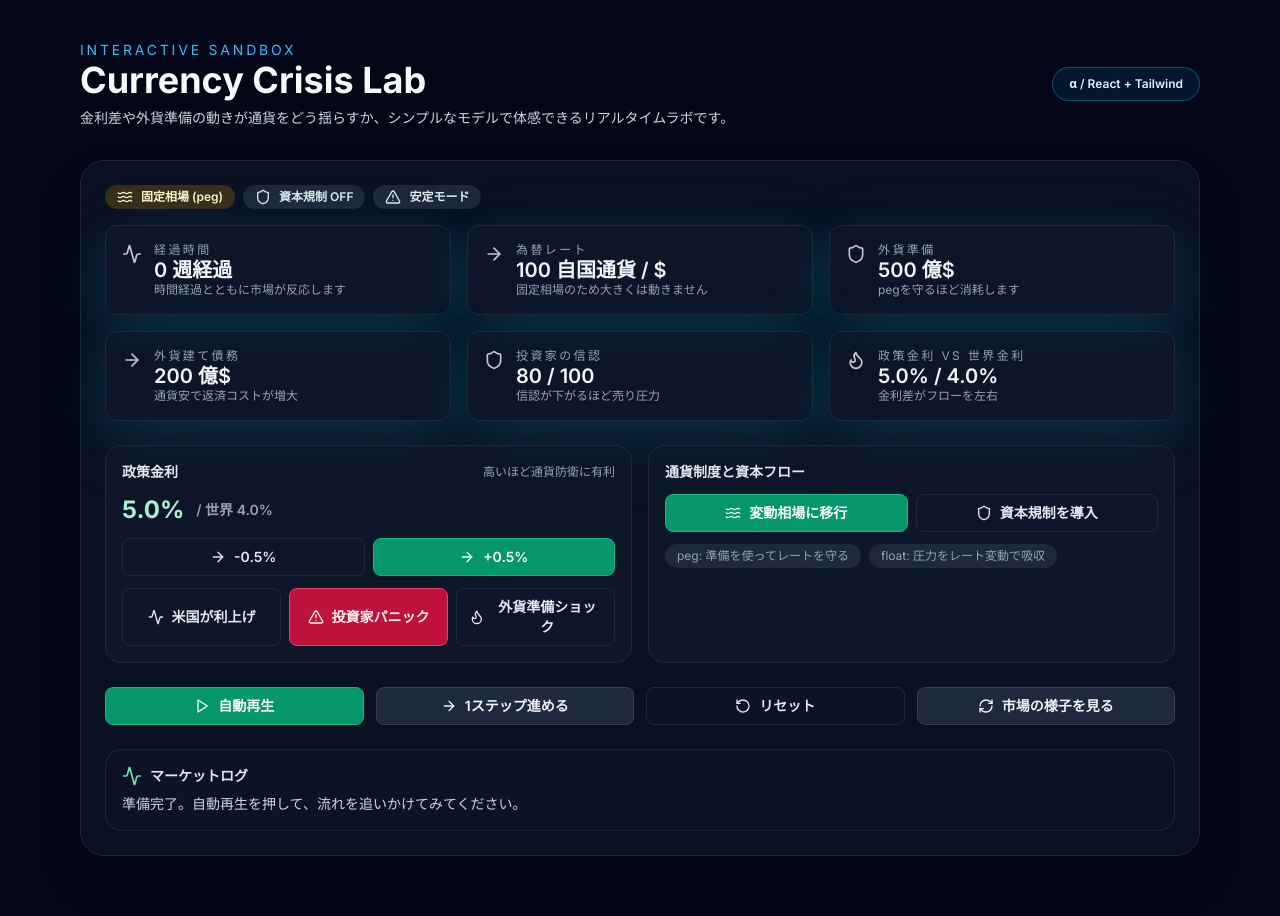
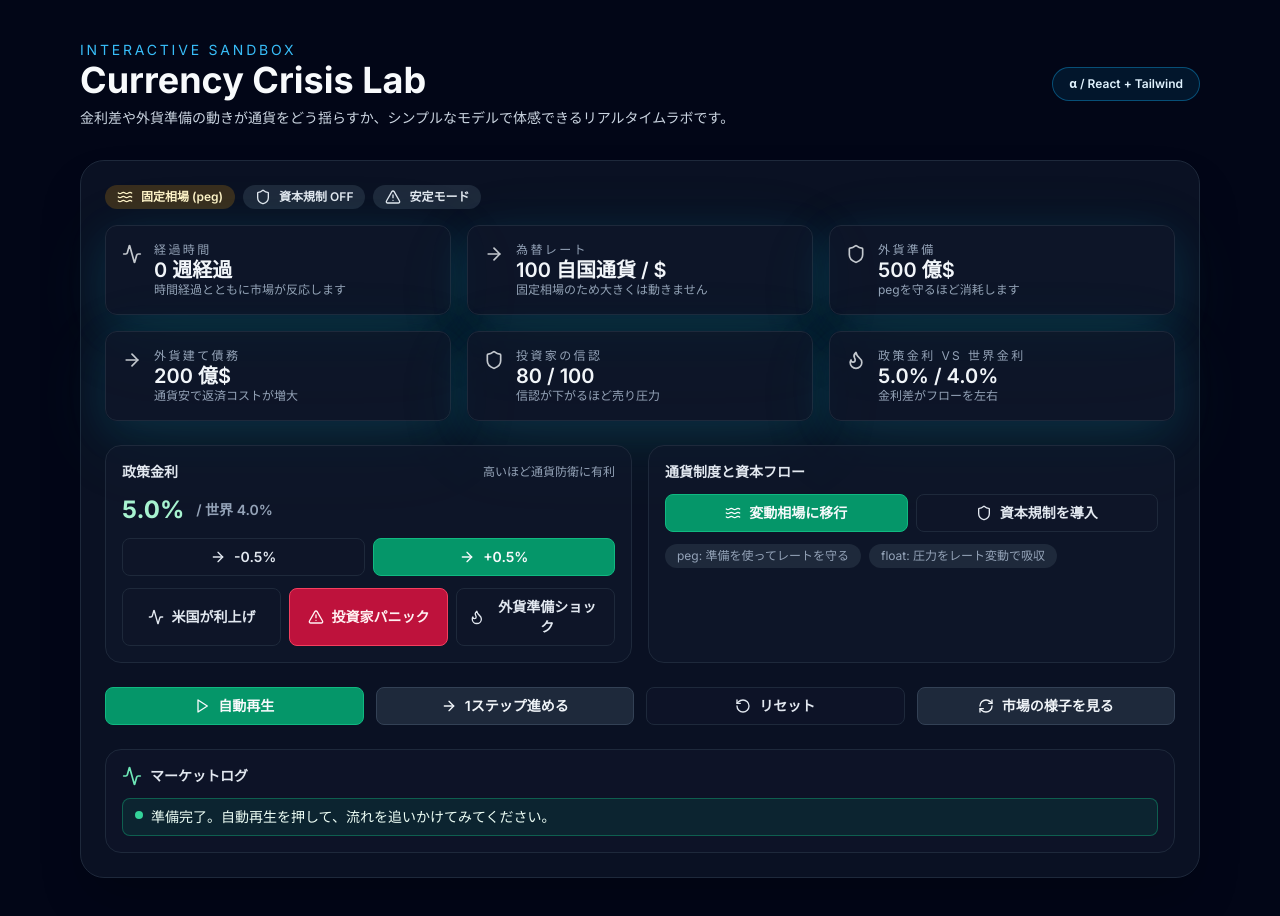
Before and after one commit to komakamo/Economic-soft-3-on, a React (Vite) app: page / in a window 1280 px wide. Built offline with nearby package versions, Linux system fonts and the light colour scheme.

Commit message:
Add rolling market logs and list display

```diff
--- a/src/CurrencyCrisisLab.jsx
+++ b/src/CurrencyCrisisLab.jsx
@@ -12,6 +12,9 @@ import {
   Waves,
 } from 'lucide-react';
 
+const INITIAL_MESSAGE = '準備完了。自動再生を押して、流れを追いかけてみてください。';
+const MAX_LOGS = 12;
+
 const createInitialState = () => ({
   time: 0,
   exchangeRate: 100,
@@ -22,11 +25,20 @@ const createInitialState = () => ({
   globalInterestRate: 4,
   capitalControls: false,
   regime: 'peg',
-  status: '準備完了。自動再生を押して、流れを追いかけてみてください。',
+  status: INITIAL_MESSAGE,
+  logs: [INITIAL_MESSAGE],
   crisis: null,
 });
 
 const clamp = (value, min, max) => Math.min(max, Math.max(min, value));
+
+const appendLog = (logs, message) => {
+  const nextLogs = [...logs, message];
+  if (nextLogs.length > MAX_LOGS) {
+    return nextLogs.slice(-MAX_LOGS);
+  }
+  return nextLogs;
+};
 
 const formatNumber = (value) => value.toLocaleString('ja-JP', { maximumFractionDigits: 1 });
 
@@ -85,6 +97,7 @@ function simulateStep(state) {
   }
 
   next.status = status || '市場は慎重に推移しています。';
+  next.logs = appendLog(state.logs, next.status);
   return next;
 }
 
@@ -148,51 +161,66 @@ function CurrencyCrisisLab() {
   }, [state.crisis, autoPlay]);
 
   const handleRateChange = (delta) => {
-    setState((prev) => ({
-      ...prev,
-      interestRate: clamp(prev.interestRate + delta, 0, 25),
-      status: delta > 0 ? '政策金利を引き上げました。' : '政策金利を引き下げました。',
-    }));
+    setState((prev) => {
+      const status = delta > 0 ? '政策金利を引き上げました。' : '政策金利を引き下げました。';
+      return {
+        ...prev,
+        interestRate: clamp(prev.interestRate + delta, 0, 25),
+        status,
+        logs: appendLog(prev.logs, status),
+      };
+    });
   };
 
   const handleShock = (type) => {
     setState((prev) => {
       const next = { ...prev };
+      let status = prev.status;
       if (type === 'global-rate') {
         next.globalInterestRate = clamp(next.globalInterestRate + 1.8, 0, 15);
-        next.status = '米国の利上げショック。安全資産への資金逃避が起きています。';
+        status = '米国の利上げショック。安全資産への資金逃避が起きています。';
       }
       if (type === 'panic') {
         next.investorConfidence = clamp(next.investorConfidence - 18, 0, 100);
-        next.status = 'ニュースで投資家心理が急落しました。';
+        status = 'ニュースで投資家心理が急落しました。';
       }
       if (type === 'oil') {
         next.reserves = clamp(next.reserves - 50, 0, 800);
-        next.status = '輸入コスト上昇で外貨準備が削られました。';
+        status = '輸入コスト上昇で外貨準備が削られました。';
       }
+      next.status = status;
+      next.logs = appendLog(prev.logs, status);
       return next;
     });
   };
 
   const toggleRegime = () => {
-    setState((prev) => ({
-      ...prev,
-      regime: prev.regime === 'peg' ? 'float' : 'peg',
-      status:
+    setState((prev) => {
+      const status =
         prev.regime === 'peg'
           ? '固定相場を終了し、変動相場へ移行しました。'
-          : '再びドルペッグへ戻しました。',
-    }));
+          : '再びドルペッグへ戻しました。';
+      return {
+        ...prev,
+        regime: prev.regime === 'peg' ? 'float' : 'peg',
+        status,
+        logs: appendLog(prev.logs, status),
+      };
+    });
   };
 
   const toggleControls = () => {
-    setState((prev) => ({
-      ...prev,
-      capitalControls: !prev.capitalControls,
-      status: !prev.capitalControls
+    setState((prev) => {
+      const status = !prev.capitalControls
         ? '資本規制を導入し、フローを絞りました。'
-        : '資本規制を解除しました。',
-    }));
+        : '資本規制を解除しました。';
+      return {
+        ...prev,
+        capitalControls: !prev.capitalControls,
+        status,
+        logs: appendLog(prev.logs, status),
+      };
+    });
   };
 
   const reset = () => {
@@ -335,7 +363,16 @@ function CurrencyCrisisLab() {
         />
         <ActionButton label="1ステップ進める" onClick={() => setState((prev) => simulateStep(prev))} icon={ArrowRight} />
         <ActionButton label="リセット" onClick={reset} icon={RotateCcw} tone="subtle" />
-        <ActionButton label="市場の様子を見る" onClick={() => setState((prev) => ({ ...prev, status: '市場は様子見しています。' }))} icon={RefreshCw} />
+        <ActionButton
+          label="市場の様子を見る"
+          onClick={() =>
+            setState((prev) => {
+              const status = '市場は様子見しています。';
+              return { ...prev, status, logs: appendLog(prev.logs, status) };
+            })
+          }
+          icon={RefreshCw}
+        />
       </div>
 
       <div className="mt-6 rounded-2xl border border-slate-800 bg-slate-900/60 p-4">
@@ -343,7 +380,28 @@ function CurrencyCrisisLab() {
           {state.crisis ? <AlertTriangle className="h-5 w-5 text-rose-400" /> : <Activity className="h-5 w-5 text-emerald-300" />}
           <span>{state.crisis ? '危機シグナル' : 'マーケットログ'}</span>
         </div>
-        <p className="mt-2 text-sm text-slate-300">{state.status}</p>
+        <ul className="mt-3 space-y-2">
+          {[...state.logs]
+            .slice()
+            .reverse()
+            .map((log, index) => (
+              <li
+                key={`${index}-${log.slice(0, 12)}`}
+                className={`flex items-start gap-2 rounded-lg border px-3 py-2 text-sm leading-5 ${
+                  index === 0
+                    ? 'border-emerald-500/40 bg-emerald-500/10 text-emerald-50'
+                    : 'border-slate-800 bg-slate-900/80 text-slate-200'
+                }`}
+              >
+                <span
+                  className={`mt-1 h-2 w-2 rounded-full ${
+                    index === 0 ? 'bg-emerald-400' : 'bg-slate-500'
+                  }`}
+                />
+                <span className="flex-1">{log}</span>
+              </li>
+            ))}
+        </ul>
         {state.crisis && (
           <div className="mt-3 flex items-center gap-2 rounded-lg bg-rose-900/40 px-3 py-2 text-sm text-rose-100">
             <AlertTriangle className="h-4 w-4" />
```
